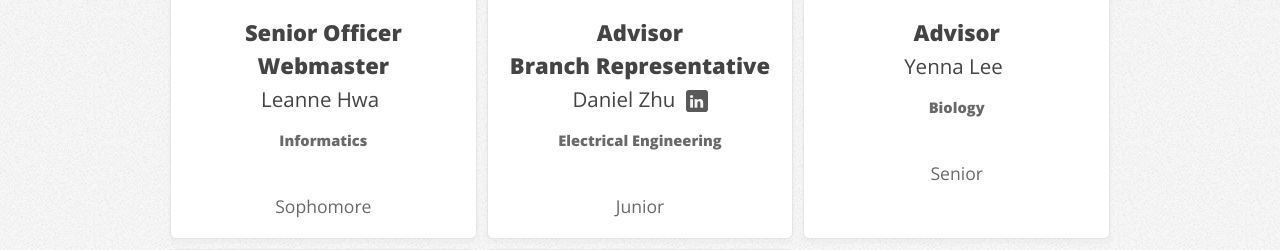
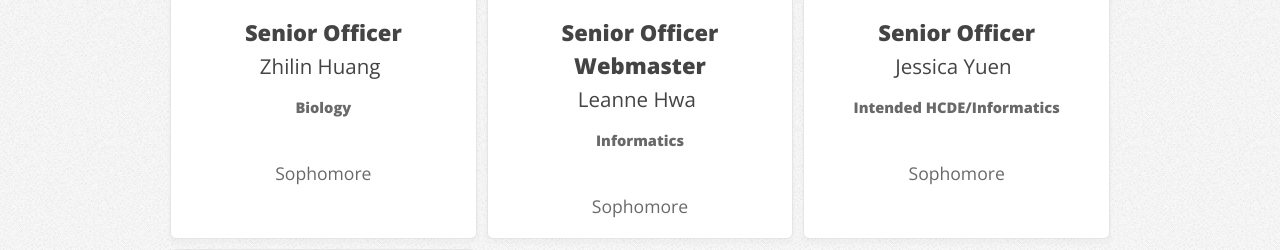
Before and after one commit to fishbearr/website, a PHP site: page /officers.php in a window 1280 px wide. Shown: the part 2170-2420 px from the top of the page. Run offline with PHP 8.4, Linux system fonts and the light colour scheme; some libraries are stand-ins or nearby versions.

Commit message:
updated officers again

```diff
--- a/officers.php
+++ b/officers.php
@@ -155,15 +155,19 @@
 					<td class="officertd">
 						<div class="officerpic">
 							<div style="padding:2%">
-								<img src="images/officers/zhilin17.jpg" alt="" >
+								<img src="images/officers/daniel17.jpg" alt="" >
 							</div>
-							<h1>Senior Officer</h1>
+
+							<h1>Advisor<br>Branch Representative</h1>
 							<div class="officerlinks">
-								<h2 class="officertemp">Zhilin Huang</h2>
+								<h2 class="officertemp">Daniel Zhu</h2>
+								<a href="https://www.linkedin.com/in/zhudaniel" class="icon fa-linkedin" class="officertemp">
+									<span class="label">LinkedIn</span>
+								</a>
 							</div>
-							<p>Biology</p>
+							<p>Electrical Engineering</p>
 							<p>&nbsp;</p>
-							<p class="year">Sophomore</p>
+							<p class="year">Junior</p>
 						</div>
 					</td>
 					<td class="officertd">
@@ -187,6 +191,20 @@
 					<td class="officertd">
 						<div class="officerpic">
 							<div style="padding:2%">
+								<img src="images/officers/zhilin17.jpg" alt="" >
+							</div>
+							<h1>Senior Officer</h1>
+							<div class="officerlinks">
+								<h2 class="officertemp">Zhilin Huang</h2>
+							</div>
+							<p>Biology</p>
+							<p>&nbsp;</p>
+							<p class="year">Sophomore</p>
+						</div>
+					</td>
+					<td class="officertd">
+						<div class="officerpic">
+							<div style="padding:2%">
 								<img src="images/officers/leanne17.jpg" alt="" >
 							</div>
 
@@ -202,33 +220,16 @@
 					<td class="officertd">
 						<div class="officerpic">
 							<div style="padding:2%">
-								<img src="images/officers/daniel17.jpg" alt="" >
+								<img src="images/officers/jessica17.jpg" alt="" >
 							</div>
 
-							<h1>Advisor<br>Branch Representative</h1>
+							<h1>Senior Officer</h1>
 							<div class="officerlinks">
-								<h2 class="officertemp">Daniel Zhu</h2>
-								<a href="https://www.linkedin.com/in/zhudaniel" class="icon fa-linkedin" class="officertemp">
-									<span class="label">LinkedIn</span>
-								</a>
+								<h2 class="officertemp">Jessica Yuen</h2>
 							</div>
-							<p>Electrical Engineering</p>
+							<p>Intended HCDE/Informatics</p>
 							<p>&nbsp;</p>
-							<p class="year">Junior</p>
-						</div>
-					</td>
-					<td class="officertd">
-						<div class="officerpic">
-							<div style="padding:2%">
-								<img src="images/officers/yenna17.jpg" alt="" >
-							</div>
-							<h1>Advisor</h1>
-							<div class="officerlinks">
-								<h2 class="officertemp">Yenna Lee</h2>
-							</div>
-							<p>Biology</p>
-							<p>&nbsp;</p>
-							<p class="year">Senior</p>
+							<p class="year">Sophomore</p>
 						</div>
 					</td>
 				</tr>
@@ -249,23 +250,7 @@
 							<p class="year">Junior</p>
 						</div>
 					</td>
-					<td class="officertd">
-						<div class="officerpic">
-							<div style="padding:2%">
-								<img src="images/officers/jessica17.jpg" alt="" >
-							</div>
-
-							<h1>Senior Officer</h1>
-							<div class="officerlinks">
-								<h2 class="officertemp">Jessica Yuen</h2>
-							</div>
-							<p>Intended HCDE/Informatics</p>
-							<p>&nbsp;</p>
-							<p class="year">Sophomore</p>
-						</div>
-					</td>
 			</tr>
-
 			</table>
 			<!--<center><h1 style="font-size: 150%; padding-bottom: 2%; color: #0055FE">General Officers</h1></center>
 			<table id="officers">
```
Lines whose indentation alone changed are shown as unchanged.
